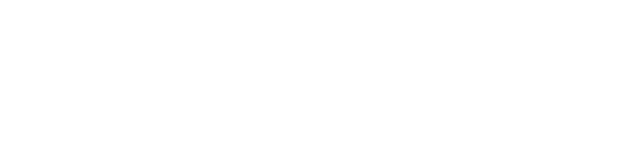
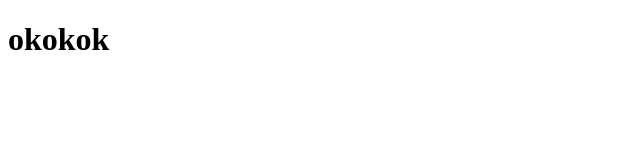
Before and after one commit to BoualemSasfi/teste-github, a plain HTML site: page index.html in a window 1280 px wide. Shown: the whole page, without its empty margins (0-640 px from the left). Drawn offline with Linux system fonts and the light colour scheme.

Commit message:
add okokok

```diff
--- a/index.html
+++ b/index.html
@@ -7,6 +7,6 @@
     <title>first projet git </title>
 </head>
 <body>
-
+    <h1>okokok</h1>
 </body>
 </html>
```
